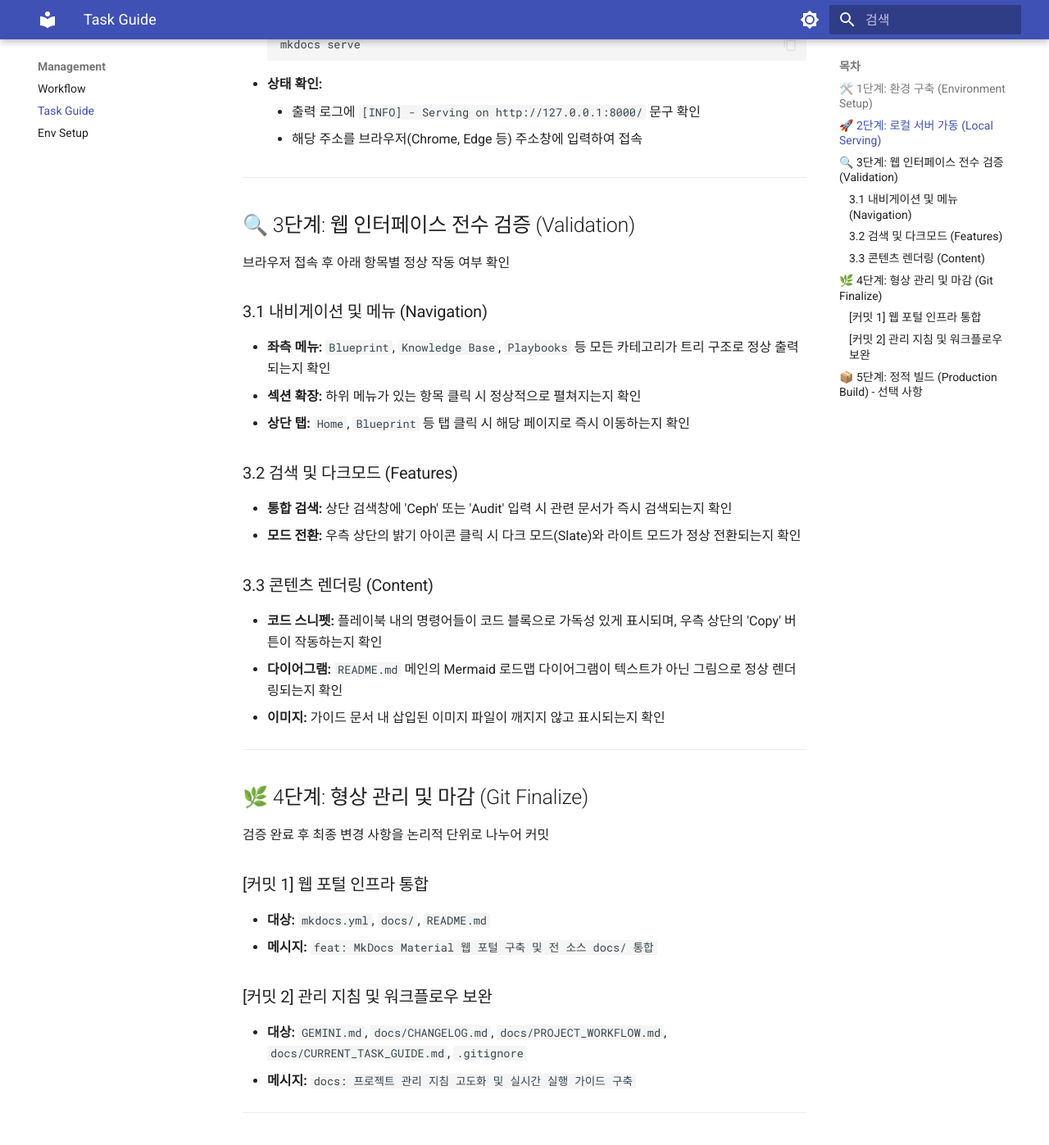
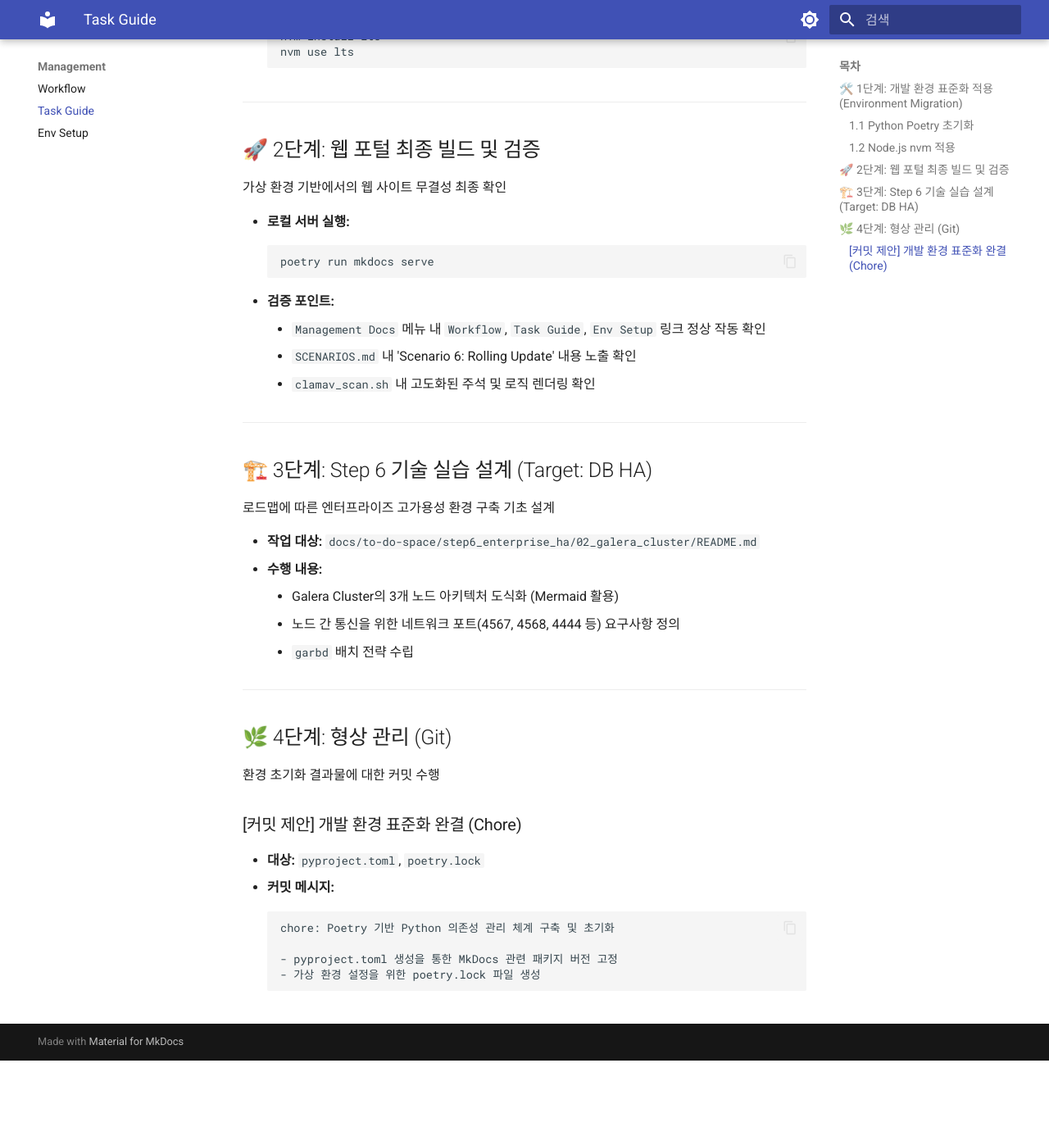
Before and after one commit to ksj686/cloud_infra, an MkDocs documentation site: the page built from docs/CURRENT_TASK_GUIDE.md, in a window 1280 px wide and 1400 px high, scrolled down 893 px. Shown: the top 1397 px of the window at 82% size. Built offline with MkDocs 1.6.1 and Material for MkDocs 9.7.7, drawn with Linux system fonts in a browser that asks for light colours; after the commit the page ends 2187 px from its top, so only the background shows below that; some of the changed text lies outside the part shown.

Commit message:
docs: 개발 환경 표준화 실무 및 Step 6 설계 단계 가이드 업데이트  - Poetry 초기화 및 nvm 적용을 위한 상세 매뉴얼 전면 개편  - 엔터프라이즈 HA(DB Cluster) 기술 실습 착수를 위한 기초 단계 명시

````diff
--- a/docs/CURRENT_TASK_GUIDE.md
+++ b/docs/CURRENT_TASK_GUIDE.md
@@ -1,74 +1,70 @@
-# MkDocs Material Setup & Execution Manual
+# Current Active Task Execution Guide
 
-본 문서는 MkDocs Material 웹 포털 환경 구축 및 로컬 가동을 위한 단계별 정밀 실행 가이드
+본 문서는 환경 관리 도구(Poetry, nvm)의 실제 적용 및 'Step 6: 고가용성 DB 환경' 구축 착수를 위한 상세 실행 매뉴얼
 
 ---
 
-## 🛠️ 1단계: 환경 구축 (Environment Setup)
-MkDocs 가동을 위한 필수 라이브러리 및 테마 설치
+## 🛠️ 1단계: 개발 환경 표준화 적용 (Environment Migration)
+`ENVIRONMENT_SETUP.md` 지침에 따른 실제 도구 초기화 및 의존성 고정
 
-- **실행 위치:** 로컬 PC의 터미널 (PowerShell, Bash 등)
-- **필수 구성 요소 설치:**
+### 1.1 Python Poetry 초기화
+- **목적:** `pyproject.toml` 및 `poetry.lock` 생성을 통한 라이브러리 버전 고정
+- **실행 명령어:**
     ```bash
-    # Python 패키지 매니저를 통한 설치
-    pip install mkdocs-material mkdocs-mermaid2-plugin
+    # 1. Poetry 설정 확인 (가상환경 내 위치 설정)
+    poetry config virtualenvs.in-project true
+
+    # 2. 프로젝트 초기화 (인터랙티브 모드 가이드에 따라 진행)
+    poetry init
+
+    # 3. 필수 의존성 추가 (MkDocs Material 등)
+    poetry add mkdocs-material mkdocs-mermaid2-plugin
     ```
-- **설치 확인:**
+
+### 1.2 Node.js nvm 적용
+- **목적:** 프로젝트 권장 LTS 버전 사용 보장
+- **실행 명령어:**
     ```bash
-    mkdocs --version
+    nvm install lts
+    nvm use lts
     ```
 
 ---
 
-## 🚀 2단계: 로컬 서버 가동 (Local Serving)
-실시간 변경 사항 확인을 위한 개발 서버 실행
+## 🚀 2단계: 웹 포털 최종 빌드 및 검증
+가상 환경 기반에서의 웹 사이트 무결성 최종 확인
 
-- **실행 위치:** **프로젝트 루트 디렉토리** (C:\Users\SamuelK\Desktop\cloud_infra\)
-    - `mkdocs.yml` 파일이 존재하는 위치에서 실행 필수
-- **명령어:**
+- **로컬 서버 실행:**
     ```bash
-    mkdocs serve
+    poetry run mkdocs serve
     ```
-- **상태 확인:**
-    - 출력 로그에 `[INFO] - Serving on http://127.0.0.1:8000/` 문구 확인
-    - 해당 주소를 브라우저(Chrome, Edge 등) 주소창에 입력하여 접속
+- **검증 포인트:**
+    - `Management Docs` 메뉴 내 `Workflow`, `Task Guide`, `Env Setup` 링크 정상 작동 확인
+    - `SCENARIOS.md` 내 'Scenario 6: Rolling Update' 내용 노출 확인
+    - `clamav_scan.sh` 내 고도화된 주석 및 로직 렌더링 확인
 
 ---
 
-## 🔍 3단계: 웹 인터페이스 전수 검증 (Validation)
-브라우저 접속 후 아래 항목별 정상 작동 여부 확인
+## 🏗️ 3단계: Step 6 기술 실습 설계 (Target: DB HA)
+로드맵에 따른 엔터프라이즈 고가용성 환경 구축 기초 설계
 
-### 3.1 내비게이션 및 메뉴 (Navigation)
-- **좌측 메뉴:** `Blueprint`, `Knowledge Base`, `Playbooks` 등 모든 카테고리가 트리 구조로 정상 출력되는지 확인
-- **섹션 확장:** 하위 메뉴가 있는 항목 클릭 시 정상적으로 펼쳐지는지 확인
-- **상단 탭:** `Home`, `Blueprint` 등 탭 클릭 시 해당 페이지로 즉시 이동하는지 확인
-
-### 3.2 검색 및 다크모드 (Features)
-- **통합 검색:** 상단 검색창에 'Ceph' 또는 'Audit' 입력 시 관련 문서가 즉시 검색되는지 확인
-- **모드 전환:** 우측 상단의 밝기 아이콘 클릭 시 다크 모드(Slate)와 라이트 모드가 정상 전환되는지 확인
-
-### 3.3 콘텐츠 렌더링 (Content)
-- **코드 스니펫:** 플레이북 내의 명령어들이 코드 블록으로 가독성 있게 표시되며, 우측 상단의 'Copy' 버튼이 작동하는지 확인
-- **다이어그램:** `README.md` 메인의 Mermaid 로드맵 다이어그램이 텍스트가 아닌 그림으로 정상 렌더링되는지 확인
-- **이미지:** 가이드 문서 내 삽입된 이미지 파일이 깨지지 않고 표시되는지 확인
+- **작업 대상:** `docs/to-do-space/step6_enterprise_ha/02_galera_cluster/README.md`
+- **수행 내용:**
+    - Galera Cluster의 3개 노드 아키텍처 도식화 (Mermaid 활용)
+    - 노드 간 통신을 위한 네트워크 포트(4567, 4568, 4444 등) 요구사항 정의
+    - `garbd` 배치 전략 수립
 
 ---
 
-## 🌿 4단계: 형상 관리 및 마감 (Git Finalize)
-검증 완료 후 최종 변경 사항을 논리적 단위로 나누어 커밋
+## 🌿 4단계: 형상 관리 (Git)
+환경 초기화 결과물에 대한 커밋 수행
 
-### [커밋 1] 웹 포털 인프라 통합
-- **대상:** `mkdocs.yml`, `docs/`, `README.md`
-- **메시지:** `feat: MkDocs Material 웹 포털 구축 및 전 소스 docs/ 통합`
+### [커밋 제안] 개발 환경 표준화 완결 (Chore)
+- **대상:** `pyproject.toml`, `poetry.lock`
+- **커밋 메시지:**
+  ```text
+  chore: Poetry 기반 Python 의존성 관리 체계 구축 및 초기화
 
-### [커밋 2] 관리 지침 및 워크플로우 보완
-- **대상:** `GEMINI.md`, `docs/CHANGELOG.md`, `docs/PROJECT_WORKFLOW.md`, `docs/CURRENT_TASK_GUIDE.md`, `.gitignore`
-- **메시지:** `docs: 프로젝트 관리 지침 고도화 및 실시간 실행 가이드 구축`
-
----
-
-## 📦 5단계: 정적 빌드 (Production Build) - 선택 사항
-배포용 정적 HTML 파일 생성 필요 시
-
-- **명령어:** `mkdocs build`
-- **결과물:** 루트에 생성된 `site/` 폴더 확인 (실제 웹 서버 배포용 데이터)
+  - pyproject.toml 생성을 통한 MkDocs 관련 패키지 버전 고정
+  - 가상 환경 설정을 위한 poetry.lock 파일 생성
+  ```
````
